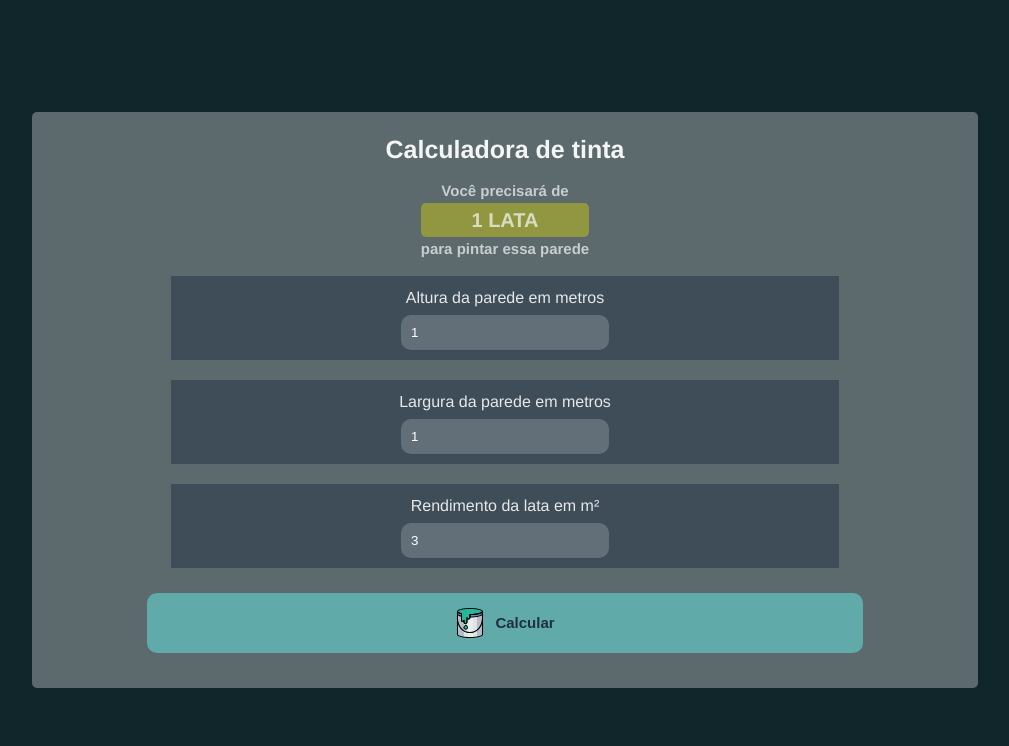
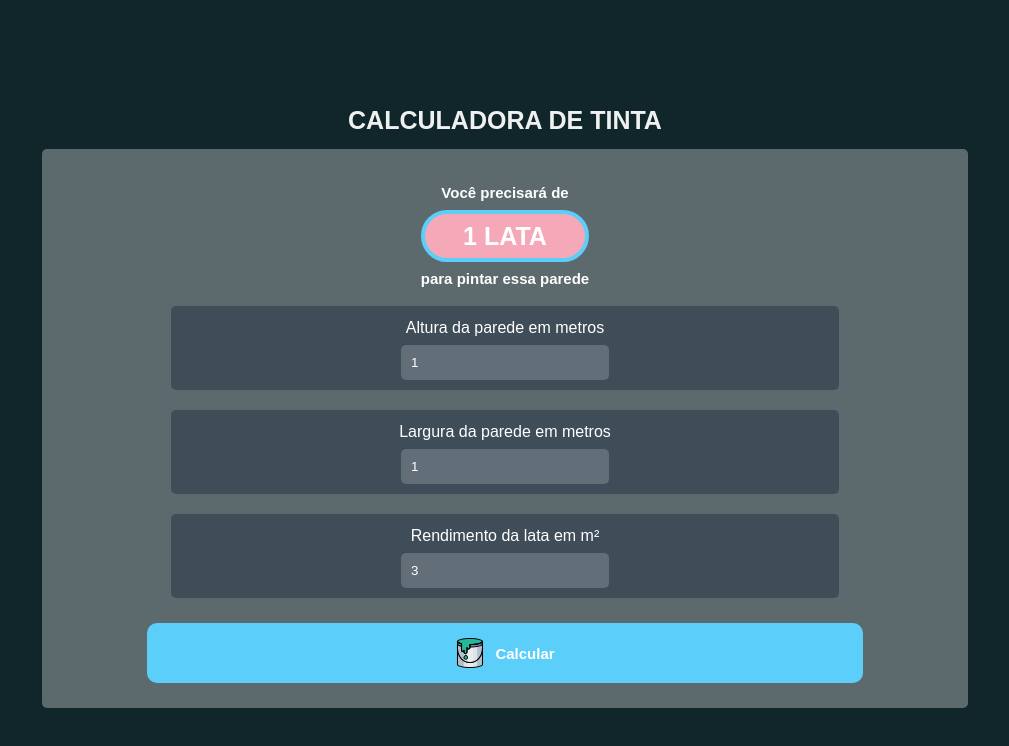
Before and after one commit to Louie-Cipher/baldes-tinta-calculadora, a React (Vite) app: page / in a window 1280 px wide. Both pictures are taken after a click on the button "Calcular". Shown: the top 746 px of the page, without its empty margins (135-1144 px from the left). Built offline with nearby package versions, Linux system fonts and the light colour scheme.

Commit message:
yeah, styling changes. again

```diff
--- a/src/App.styles.ts
+++ b/src/App.styles.ts
@@ -12,7 +12,7 @@ export const ContentArea = styled.div`
     display: flex;
     flex-direction: column;
     align-items: center;
-    padding: 25px;
+    padding: 15px;
     width: 70%;
     background-color: #ffffff50;
     border-radius: 5px;
@@ -20,32 +20,48 @@ export const ContentArea = styled.div`
 
 export const Title = styled.h1`
     font-size: 25px;
-    font-weight: 700;
+    font-weight: 900;
     color: #ffffffee;
-    margin: 0;
+    margin: 20;
+    text-transform: uppercase;
 `;
 
 export const Description = styled.h2`
     font-size: 15px;
     text-align: center;
-    color: #ffffffaa;
+    color: #ffffff;
     border-radius: 5px;
     padding: 5px;
     margin-bottom: 0;
 `;
 
-export const Highlight = styled.div`
-    font-size: 20px;
-    background-color: #baba2090;
-    padding: 5px;
-    border-radius: 5px;
-    border: 0;
+export const Result = styled.div`
+    font-size: 25px;
+    font-weight: 900;
+    color: #fff;
+    background-color: #F5A9B8;
+    border: solid 4px #5BCEFA;
+    padding: 10px;
+    margin: 5px 0px;
+    border-radius: 50px;
+    :hover {
+        font-size: 30px;
+        text-shadow: none;
+        padding: 20px 40px;
+        transition: all 150ms;
+    }
+    :not(:hover) {
+        font-size: 25px;
+        padding: 10px;
+        transition: all 150ms;
+    }
 `;
 
 export const FormArea = styled.div`
     background-color: #304050aa;
     padding: 10px 20px;
     margin: 10px 0;
+    border-radius: 5px;
     width: 70%;
     align-items: center;
     justify-content: center;
@@ -58,7 +74,7 @@ export const ValueInput = styled.input`
     margin-top: 5px;
     padding: 10px;
     border: 0;
-    border-radius: 10px;
+    border-radius: 5px;
     width: 30%;
 `;
 
@@ -67,8 +83,8 @@ export const CalcButton = styled.button`
     flex-direction: row;
     align-items: center;
     justify-content: center;
-    background-color: #60aaaa;
-    color: #203040;
+    background-color: #5BCEFA;
+    color: #fff;
     font-weight: 800;
     font-size: 15px;
     border: 0;
@@ -78,8 +94,14 @@ export const CalcButton = styled.button`
     width: 80%;
     border-radius: 10px;
     :active {
-        background-color: #aa9090;
-        font-size: 18px;
+        background-color: #F5A9B8;
+        font-size: 20px;
+        transition: all 120ms linear;
+    }
+    :not(:active) {
+        background-color: #5BCEFA;
+        font-size: 15px;
+        transition: all 120ms;
     }
 `;
 
--- a/src/App.tsx
+++ b/src/App.tsx
@@ -5,7 +5,7 @@ function App() {
     const [height, setHeight] = useState(1);
     const [width, setWidth] = useState(1);
     const [metersPerBucket, setMetersPerBucket] = useState(3);
-    const [result, setResult] = useState(0);
+    const [result, setResult] = useState(NaN);
 
     function calculate() {
         let area = width * height;
@@ -15,19 +15,18 @@ function App() {
 
     return (
         <Comp.Container>
+            <Comp.Title>Calculadora de tinta</Comp.Title>
             <Comp.ContentArea>
-                <Comp.Title>Calculadora de tinta</Comp.Title>
-
                 {
-                    result !== 0
+                    isNaN(result)
                         ? <Comp.Description>
-                            Você precisará de
-                            <Comp.Highlight>{result} LATA{result > 1 ? 'S' : ''}</Comp.Highlight>
-                            para pintar essa parede
+                            Insira as dimensões da parede que deseja pintar, e o rendimento da lata de tinta
                         </Comp.Description>
 
                         : <Comp.Description>
-                            Insira as dimensões da parede que deseja pintar, e o rendimento da lata de tinta
+                            Você precisará de
+                            <Comp.Result>{result} LATA{result > 1 ? 'S' : ''}</Comp.Result>
+                            para pintar essa parede
                         </Comp.Description>
                 }
 
@@ -35,6 +34,7 @@ function App() {
                     Altura da parede em metros
                     <Comp.ValueInput
                         value={height}
+
                         onChange={(e) => setHeight(Number(e.target.value))}
                         type="number"
                     />
--- a/src/index.css
+++ b/src/index.css
@@ -1,9 +1,7 @@
 :root {
-  font-family: Helvetica, Arial, sans-serif;
+  font-family: Arial, sans-serif;
   font-size: 16px;
   line-height: 24px;
-  margin: 0px;
-  padding: 0px;
 
   width: 100vw;
   height: 100vh;
@@ -14,5 +12,4 @@
 
   color-scheme: dark;
   background-color: #11262a;
-  color: rgba(255, 255, 255, 0.87);
 }
```
